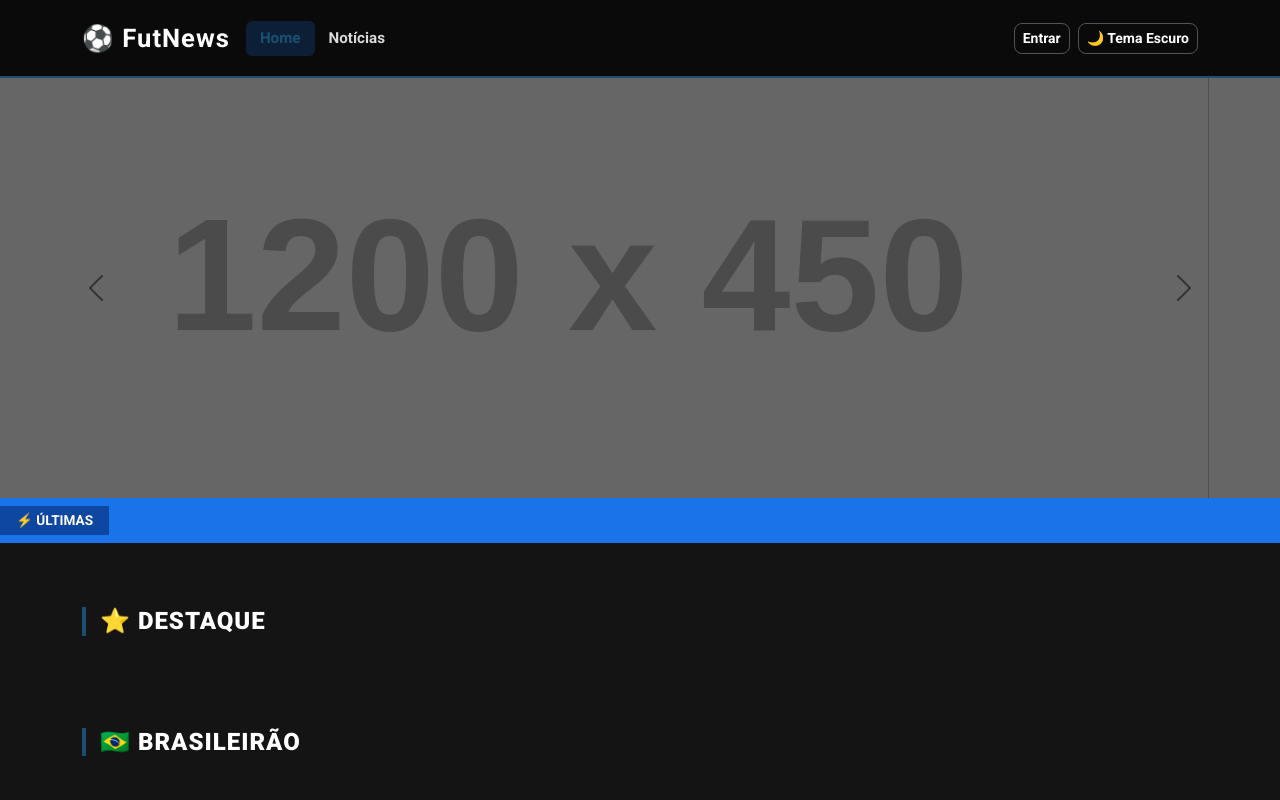
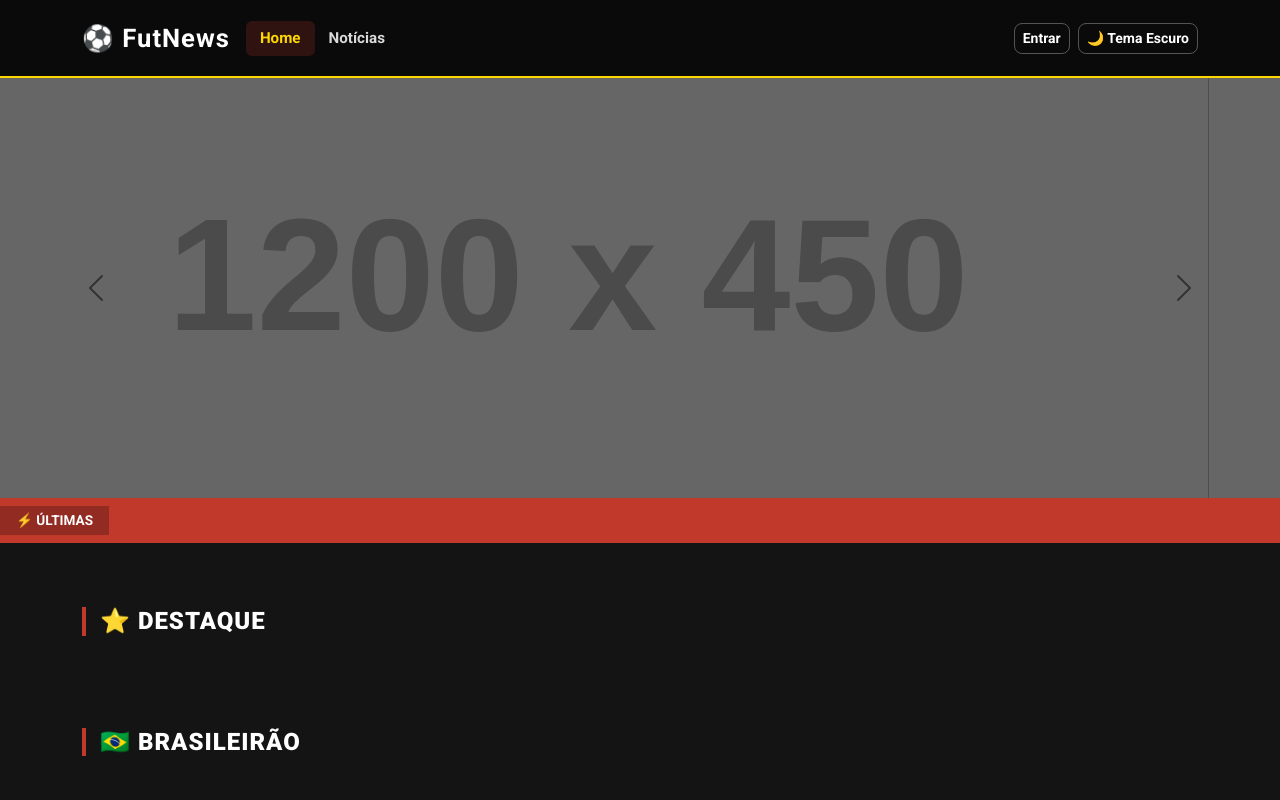
Before and after one commit to ygioxis/Trabalho-1-Semestre---Web, a plain HTML site: page Trabalho2bim/html/index.html in a window 1280 px wide. Shown: the top 800 px of the page. Drawn offline with nearby package versions, Linux system fonts and the light colour scheme; placeholder pictures from the web are drawn by us.

Commit message:
alteracoes na cor

```diff
--- a/Trabalho2bim/css/style.css
+++ b/Trabalho2bim/css/style.css
@@ -3,15 +3,15 @@
 
 /* ===== VARIÁVEIS ===== */
 :root {
-    --azul: #1b4f72;
-    --azul-escuro: #154360;
+    --azul: #c0392b;
+    --azul-escuro: #922b21;
     --fundo: #141414;
     --fundo-card: #1e1e1e;
     --fundo-navbar: #0a0a0a;
     --texto: #f0f0f0;
     --texto-fraco: #aaa;
     --borda: #2a2a2a;
-    --destaque: #1b4f72;
+    --destaque: #c0392b;
 }
 
 /* ===== GERAL ===== */
@@ -29,7 +29,7 @@ body {
     background: var(--fundo-navbar) !important;
     box-shadow: 0 2px 20px rgba(0,0,0,0.5);
     padding: 14px 0;
-    border-bottom: 2px solid var(--azul);
+    border-bottom: 2px solid #FFD700;
 }
 
 .navbar-brand {
@@ -53,9 +53,10 @@ body {
 }
 
 .nav-link:hover, .nav-link.active {
-    background: rgba(26,115,232,0.2) !important;
-    color: var(--azul) !important;
+    background: rgba(192,57,43,0.2) !important;
+    color: #FFD700 !important;
 }
+
 
 .btn-outline-light {
     border-color: rgba(255,255,255,0.3) !important;
--- a/Trabalho2bim/html/index.html
+++ b/Trabalho2bim/html/index.html
@@ -67,9 +67,9 @@
     </div>
 
   <!-- BARRA DE ÚLTIMAS NOTÍCIAS -->
-    <div style="background:#1a73e8; padding: 8px 0; overflow:hidden;">
-        <div style="display:flex; align-items:center;">
-            <span style="background:#0d47a1; color:white; padding: 4px 16px; font-weight:700; font-size:0.85rem; white-space:nowrap;">⚡ ÚLTIMAS</span>
+    <div style="background:#c0392b; padding: 8px 0; overflow:hidden;">
+    <div style="display:flex; align-items:center;">
+        <span style="background:#922b21; color:white; padding: 4px 16px; font-weight:700; font-size:0.85rem; white-space:nowrap;">⚡ ÚLTIMAS</span>
             <div style="overflow:hidden; flex:1;">
                 <div id="barra-noticias" style="white-space:nowrap; color:white; font-size:0.85rem; font-weight:500; animation: scroll 20s linear infinite;">
                 </div>
```
